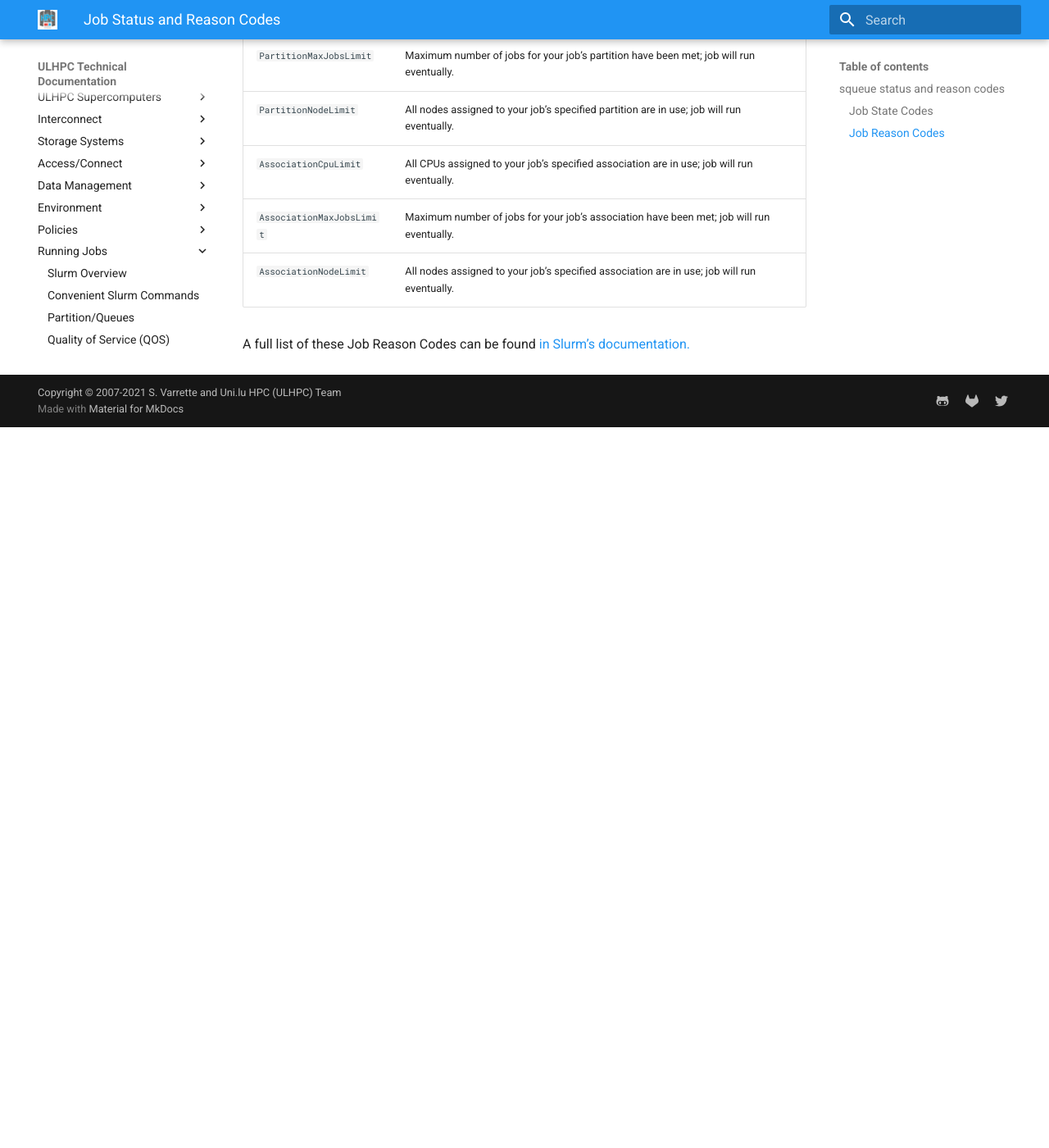
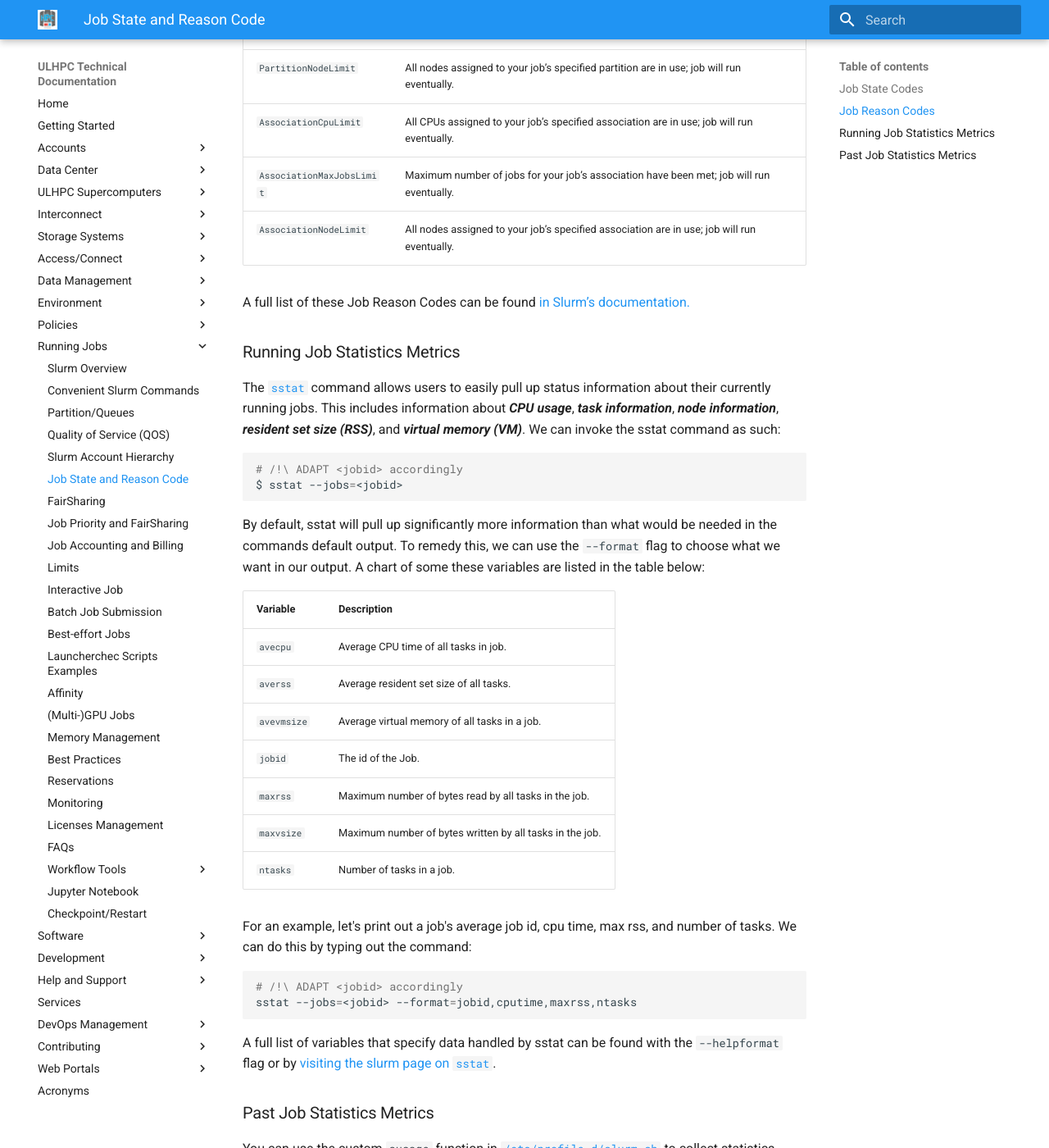
Before and after one commit to ULHPC/ulhpc-docs, an MkDocs documentation site: the page built from docs/jobs/reason-codes.md, in a window 1280 px wide and 1400 px high, scrolled down 1408 px. Shown: the whole window at 82% size. Built offline with MkDocs 1.6.1 and Material for MkDocs 9.7.7, drawn with Linux system fonts in a browser that asks for light colours; comment, search, counter and statistics services are not loaded; before the commit the page ends 1929 px from its top, so only the background shows below that; some of the changed text lies outside the part shown.

Commit message:
[jobs] stats
Signed-off-by: Sebastien Varrette <Sebastien.Varrette@uni.lu>

````diff
--- a/docs/jobs/reason-codes.md
+++ b/docs/jobs/reason-codes.md
@@ -1,4 +1,4 @@
-## `squeue` status and reason codes
+# Job Status and Reason Codes
 
 The `squeue` command details a variety of information on an active
 job’s status with state and reason codes. *__Job state
@@ -13,37 +13,135 @@ may encounter when using squeue to check on your jobs.
 
 | Status        | Code  | Explaination                                                           |
 | ------------- | :---: | ---------------------------------------------------------------------- |
-| COMPLETED	| `CD`	| The job has completed successfully.                                    |
-| COMPLETING	| `CG`	| The job is finishing but some processes are still active.              |
-| FAILED	| `F`	| The job terminated with a non-zero exit code and failed to execute.    |
-| PENDING	| `PD`	| The job is waiting for resource allocation. It will eventually run.    |
-| PREEMPTED	| `PR`	| The job was terminated because of preemption by another job.           |
-| RUNNING	| `R`	| The job currently is allocated to a node and is running.               |
-| SUSPENDED	| `S`	| A running job has been stopped with its cores released to other jobs.  |
-| STOPPED	| `ST`	| A running job has been stopped with its cores retained.                |
+| COMPLETED     | `CD`  | The job has completed successfully.                                    |
+| COMPLETING    | `CG`  | The job is finishing but some processes are still active.              |
+| FAILED        | `F`   | The job terminated with a non-zero exit code and failed to execute.    |
+| PENDING       | `PD`  | The job is waiting for resource allocation. It will eventually run.    |
+| PREEMPTED     | `PR`  | The job was terminated because of preemption by another job.           |
+| RUNNING       | `R`   | The job currently is allocated to a node and is running.               |
+| SUSPENDED     | `S`   | A running job has been stopped with its cores released to other jobs.  |
+| STOPPED       | `ST`  | A running job has been stopped with its cores retained.                |
 
 A full list of these Job State codes can be found in [Slurm’s
 documentation.](https://slurm.schedmd.com/squeue.html#lbAG)
 
-
 ### Job Reason Codes
 
-| Reason Code              | Explaination                                                                                |
-| ------------------------ | ------------------------------------------------------------------------------------------- |
-| `Priority`	           | One or more higher priority jobs is in queue for running. Your job will eventually run.     |
-| `Dependency`	           | This job is waiting for a dependent job to complete and will run afterwards.                |
-| `Resources`	           | The job is waiting for resources to become available and will eventually run.               |
-| `InvalidAccount`	   | The job’s account is invalid. Cancel the job and rerun with correct account.             |
-| `InvaldQoS`              | The job’s QoS is invalid. Cancel the job and rerun with correct account.                 |
-| `QOSGrpCpuLimit` 	   | All CPUs assigned to your job’s specified QoS are in use; job will run eventually.          |
-| `QOSGrpMaxJobsLimit`	   | Maximum number of jobs for your job’s QoS have been met; job will run eventually.           |
-| `QOSGrpNodeLimit`	   | All nodes assigned to your job’s specified QoS are in use; job will run eventually.         |
-| `PartitionCpuLimit`	   | All CPUs assigned to your job’s specified partition are in use; job will run eventually.    |
-| `PartitionMaxJobsLimit`  | Maximum number of jobs for your job’s partition have been met; job will run eventually.     |
-| `PartitionNodeLimit`	   | All nodes assigned to your job’s specified partition are in use; job will run eventually.   |
-| `AssociationCpuLimit`	   | All CPUs assigned to your job’s specified association are in use; job will run eventually.  |
-| `AssociationMaxJobsLimit`| Maximum number of jobs for your job’s association have been met; job will run eventually.   |
-| `AssociationNodeLimit`   | All nodes assigned to your job’s specified association are in use; job will run eventually. |
+| Reason Code               | Explaination                                                                                |
+| ------------------------  | ------------------------------------------------------------------------------------------- |
+| `Priority`                | One or more higher priority jobs is in queue for running. Your job will eventually run.     |
+| `Dependency`              | This job is waiting for a dependent job to complete and will run afterwards.                |
+| `Resources`               | The job is waiting for resources to become available and will eventually run.               |
+| `InvalidAccount`          | The job’s account is invalid. Cancel the job and rerun with correct account.                |
+| `InvaldQoS`               | The job’s QoS is invalid. Cancel the job and rerun with correct account.                    |
+| `QOSGrpCpuLimit`          | All CPUs assigned to your job’s specified QoS are in use; job will run eventually.          |
+| `QOSGrpMaxJobsLimit`      | Maximum number of jobs for your job’s QoS have been met; job will run eventually.           |
+| `QOSGrpNodeLimit`         | All nodes assigned to your job’s specified QoS are in use; job will run eventually.         |
+| `PartitionCpuLimit`       | All CPUs assigned to your job’s specified partition are in use; job will run eventually.    |
+| `PartitionMaxJobsLimit`   | Maximum number of jobs for your job’s partition have been met; job will run eventually.     |
+| `PartitionNodeLimit`      | All nodes assigned to your job’s specified partition are in use; job will run eventually.   |
+| `AssociationCpuLimit`     | All CPUs assigned to your job’s specified association are in use; job will run eventually.  |
+| `AssociationMaxJobsLimit` | Maximum number of jobs for your job’s association have been met; job will run eventually.   |
+| `AssociationNodeLimit`    | All nodes assigned to your job’s specified association are in use; job will run eventually. |
 
 A full list of these Job Reason Codes can be found [in Slurm’s
 documentation.](https://slurm.schedmd.com/squeue.html#lbAF)
+
+### Running Job Statistics Metrics
+
+The [`sstat`](https://slurm.schedmd.com/sstat.html) command allows users to
+easily pull up status information about their currently running jobs.
+This includes information about *__CPU usage__*,
+*__task information__*, *__node information__*, *__resident set size
+(RSS)__*, and *__virtual memory (VM)__*. We can invoke the sstat
+command as such:
+
+```bash
+# /!\ ADAPT <jobid> accordingly
+$ sstat --jobs=<jobid>
+```
+
+By default, sstat will pull up significantly more information than
+what would be needed in the commands default output. To remedy this,
+we can use the `--format` flag to choose what we want in our
+output. A chart of some these variables are listed in the table below:
+
+| __Variable__ | __Description__                                          |
+| ------------ | -------------------------------------------------------- |
+| `avecpu`     | Average CPU time of all tasks in job.                    |
+| `averss`     | Average resident set size of all tasks.                  |
+| `avevmsize`  | Average virtual memory of all tasks in a job.            |
+| `jobid`      | The id of the Job.                                       |
+| `maxrss`     | Maximum number of bytes read by all tasks in the job.    |
+| `maxvsize`   | Maximum number of bytes written by all tasks in the job. |
+| `ntasks`     | Number of tasks in a job.                                |
+
+For an example, let's print out a job's average job id, cpu time, max
+rss, and number of tasks. We can do this by typing out the command:
+
+```bash
+# /!\ ADAPT <jobid> accordingly
+sstat --jobs=<jobid> --format=jobid,cputime,maxrss,ntasks
+```
+
+A full list of variables that specify data handled by sstat can be
+found with the `--helpformat` flag or by [visiting the slurm page on
+`sstat`](https://slurm.schedmd.com/sstat.html).
+
+
+### Past Job Statistics Metrics
+
+You can use the custom `susage` function in [`/etc/profile.d/slurm.sh`](https://github.com/ULHPC/tools/blob/master/slurm/profile.d/slurm.sh) to collect statistics information.
+
+```console
+$ susage -h
+Usage: susage [-m] [-Y] [-S YYYY-MM-DD] [-E YYYT-MM-DD]
+  For a specific user (if accounting rights granted):    susage [...] -u <user>
+  For a specific account (if accounting rights granted): susage [...] -A <account>
+Display past job usage summary
+```
+
+But by default, you should use the
+[`sacct`](https://slurm.schedmd.com/sacct.html) command allows users to pull up
+status information about past jobs.
+This command is very similar to `sstat`, but is used on jobs
+that have been previously run on the system instead of currently
+running jobs.
+
+```bash
+# /!\ ADAPT <jobid> accordingly
+$ sacct --jobs=<jobid> [--format=metric1,...]
+# OR, for a user, eventually between a Start and End date
+$ sacct -u $USER  [-S YYYY-MM-DD] [-E YYYY-MM-DD] [--format=metric1,...]
+# OR, for an account - ADAPT <account> accordingly
+$ sacct -A <account> [--format=metric1,...]
+```
+
+The main metrics code you may be interested to review are listed below.
+
+| Variable       | Description                                                                 |
+|----------------|-----------------------------------------------------------------------------|
+| `account`      | Account the job ran under.                                                  |
+| `avecpu`       | Average CPU time of all tasks in job.                                       |
+| `averss`       | Average resident set size of all tasks in the job.                          |
+| `cputime`      | Formatted (Elapsed time * CPU) count used by a job or step.                 |
+| `elapsed`      | Jobs elapsed time formated as DD-HH:MM:SS.                                  |
+| `exitcode`     | The exit code returned by the job script or salloc.                         |
+| `jobid`        | The id of the Job.                                                          |
+| `jobname`      | The name of the Job.                                                        |
+| `maxdiskread`  | Maximum number of bytes read by all tasks in the job.                       |
+| `maxdiskwrite` | Maximum number of bytes written by all tasks in the job.                    |
+| `maxrss`       | Maximum resident set size of all tasks in the job.                          |
+| `ncpus`        | Amount of allocated CPUs.                                                   |
+| `nnodes`       | The number of nodes used in a job.                                          |
+| `ntasks`       | Number of tasks in a job.                                                   |
+| `priority`     | Slurm priority.                                                             |
+| `qos`          | Quality of service.                                                         |
+| `reqcpu`       | Required number of CPUs                                                     |
+| `reqmem`       | Required amount of memory for a job.                                        |
+| `reqtres`      | Required [Trackable RESources (TRES)](https://slurm.schedmd.com/tres.html) |
+| `user`         | Userna                                                                      |
+
+A full list of variables that specify data handled by sacct can be
+found with the `--helpformat` flag or by [visiting the slurm page on
+`sacct`](https://slurm.schedmd.com/sacct.html).
--- a/mkdocs.yml
+++ b/mkdocs.yml
@@ -86,7 +86,7 @@ nav:
     - Partition/Queues: 'slurm/partitions.md'
     - Quality of Service (QOS): 'slurm/qos.md'
     - Account Hierarchy: 'slurm/accounts.md'
-    - Job Status and Reason Codes: 'jobs/reason-codes.md'
+    - Job State and Reason Code: 'jobs/reason-codes.md'
     - FairSharing: 'slurm/fairsharing.md'
     - Job Priority and FairSharing: 'jobs/priority.md'
     - Job Accounting and Billing: 'slurm/billing.md'
````
